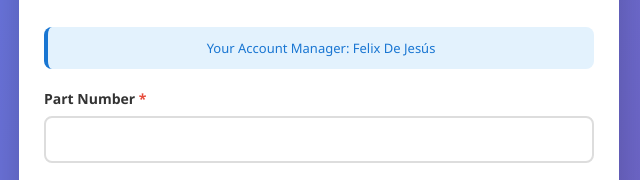
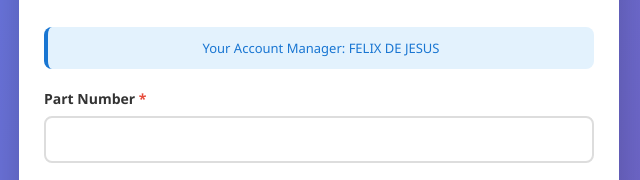
Before and after one commit to cramis3731/parts-request-fdj, a plain HTML site: page index.html in a window 1280 px wide. Shown: the part 255-435 px from the top of the page, 321-961 px from the left. Drawn offline with Linux system fonts and the light colour scheme.

Commit message:
Change account manager name to uppercase

```diff
--- a/index.html
+++ b/index.html
@@ -236,7 +236,7 @@
 
         <div class="form-content">
             <div class="info-message">
-               <center> Your Account Manager:   <bold>  Felix De Jesús </bold> </center>
+               <center> Your Account Manager:   <bold>  FELIX DE JESUS </bold> </center>
             </div>
 
             <form action="https://formspree.io/f/mdkyvwbl" method="POST" enctype="multipart/form-data" id="partsRequestForm">
```
